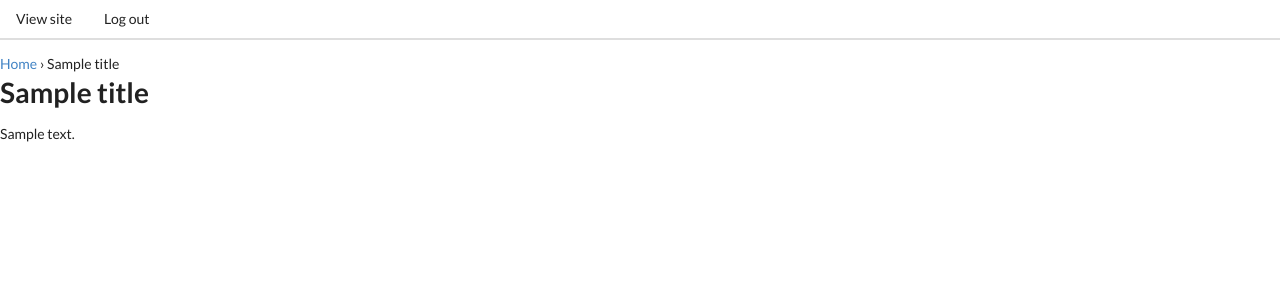
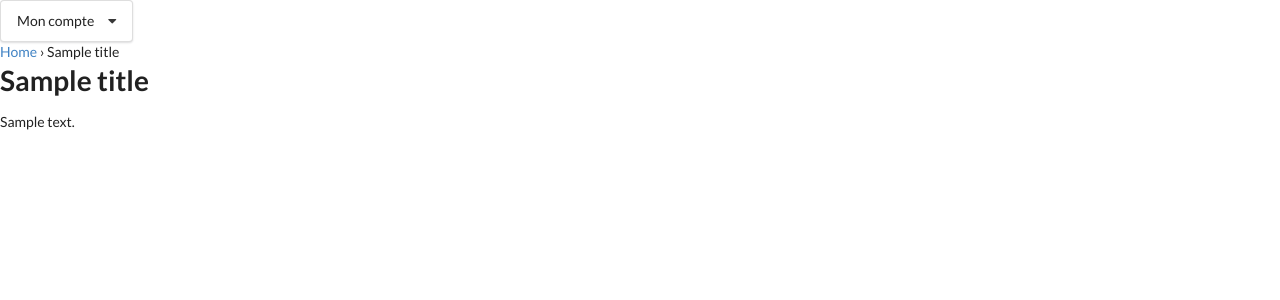
Before and after one commit to FenuaTabu/django-efenua, a Django app: template templates/admin/base.html in a window 1280 px wide. Shown: the top 300 px of the page. Run offline with Django 3.2, Linux system fonts and the light colour scheme; the template is opened without the code that fills it: most values are stand-ins (such as "Sample title", 1, 10 or a date in 2020).

Commit message:
Update base.html

```diff
--- a/templates/admin/base.html
+++ b/templates/admin/base.html
@@ -9,6 +9,7 @@
 {% block extrahead %}{% endblock %}
 {% block blockbots %}<meta name="robots" content="NONE,NOARCHIVE" />{% endblock %}
 
+<script src="{% static "efenua/js/jquery.min.js" %}"></script>
 <link rel="stylesheet" type="text/css" href="{% static "efenua/css/semantic.min.css" %}">
 
 </head>
@@ -17,10 +18,13 @@
 <body class="{% if is_popup %}popup {% endif %}{% block bodyclass %}{% endblock %}"
   data-admin-utc-offset="{% now "Z" %}">
 
-
-<div class="ui secondary pointing menu">
+<div class="ui compact menu">
 	{% block branding %}{% endblock %}
 
+      <div class="ui simple dropdown item">
+        Mon compte
+        <i class="dropdown icon"></i>
+        <div class="menu">
         {% block userlinks %}
           {% if site_url %}
               <a href="{{ site_url }}" class="item">{% trans 'View site' %}</a>
@@ -36,7 +40,8 @@
           {% endif %}
           <a href="{% url 'admin:logout' %}" class="item">{% trans 'Log out' %}</a>
       {% endblock %}
-
+        </div>
+      </div>
 </div>
 
 <!-- Container -->
@@ -93,7 +98,8 @@
 </div>
 <!-- END Container -->
 
-<script src="{% static "efenua/js/jquery.min.js" %}"></script>
+
 <script src="{% static "efenua/js/semantic.min.js" %}"></script>
+
 </body>
 </html>
```
Lines whose indentation alone changed are shown as unchanged.
